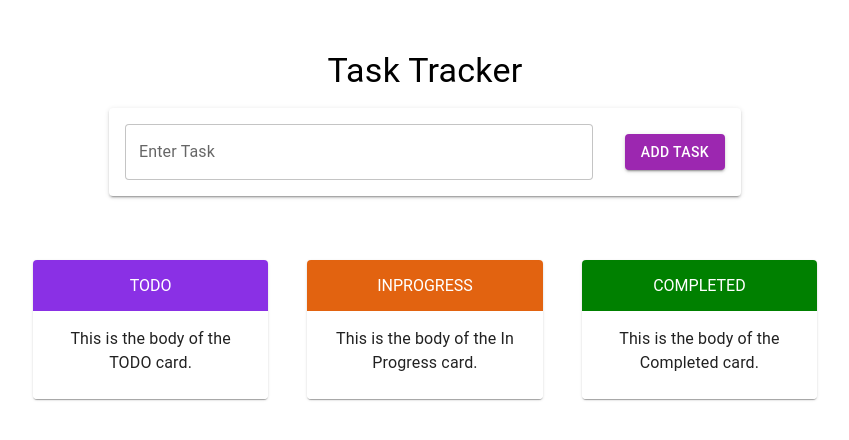
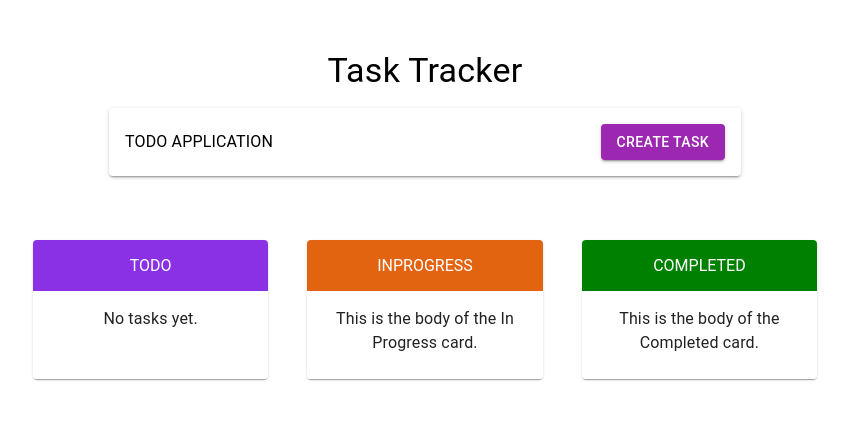
Before and after one commit to Aastha-520609/TaskTracker, a React (Vite) app: page / in a window 1280 px wide. Shown: the top 440 px of the page, without its empty margins (215-1064 px from the left). Built offline with nearby package versions, Linux system fonts and the light colour scheme.

Commit message:
made changes on create task button

```diff
--- a/src/App.jsx
+++ b/src/App.jsx
@@ -1,11 +1,9 @@
 import React from 'react';
-import CreateTask from './components/CreateTask';
 import CardLayout from './components/CardLayout';
 
 const App = () => {
   return (
     <div>
-      <CreateTask />
       <CardLayout />
     </div>
   );
--- a/src/components/CardLayout.jsx
+++ b/src/components/CardLayout.jsx
@@ -1,5 +1,6 @@
-import React from 'react';
+import React, {useState, useEffect} from 'react';
 import { Card, CardContent, Typography, styled } from '@mui/material';
+import CreateTask from './CreateTask';
 
 const CardWrapper = styled('div')({
   display: 'flex',
@@ -31,15 +32,30 @@ const BodySection = styled(CardContent)(({ theme }) => ({
 }));
 
 const CardLayout = () => {
+  const [tasks, setTasks] = useState([]);
+
+  const addTask = (task) => {
+    setTasks([...tasks, task]);
+  };
+
   return (
+    <div>
+        <CreateTask addTask={addTask} />
+
         <CardWrapper>
             <StyledCard>
             <HeadingSection bgColor="#8A30E5"> TODO
             </HeadingSection>
             <BodySection>
-          <Typography variant="body1">
-            This is the body of the TODO card.
+                {tasks.length > 0 ? (
+                    tasks.map((task, index) => (
+                    <Typography key={index} variant="body1">
+                        {task}
                     </Typography>
+                    ))
+                ) : (
+                    <Typography variant="body1">No tasks yet.</Typography>
+                )}
                 </BodySection>
             </StyledCard>
 
@@ -63,6 +79,7 @@ const CardLayout = () => {
             </BodySection>
             </StyledCard>
         </CardWrapper>
+    </div>
   );
 };
 
--- a/src/components/CreateTask.jsx
+++ b/src/components/CreateTask.jsx
@@ -1,4 +1,4 @@
-import React from 'react';
+import React, {useState} from 'react';
 import { TextField, styled, Box, Typography, Button } from '@mui/material';
 
 const Container = styled(Box)(({ theme }) => ({
@@ -20,34 +20,36 @@ const InputWrapper = styled(Box)(({ theme }) => ({
   display: 'flex',
   alignItems: 'center',
   gap: '16px',
+  justifyContent: 'space-between'
 }));
 
-const StyledTextField = styled(TextField)(({ theme }) => ({
-  flex: 1,
-  marginRight: '16px',
-  '& .MuiOutlinedInput-root': {
-    borderRadius: theme.shape.borderRadius,
-  },
-  '& .MuiInputLabel-root': {
-    color: theme.palette.text.secondary,
-  },
-}));
+const CreateTask = ({ addTask }) => {
+    const [task, setTask] = useState('');
 
-const CreateTask = () => {
+    const handleAddTask = () => {
+        if (task.trim()) {
+          addTask(task);
+          setTask('');
+        }
+      };
+
+      const handleKeyPress = (e) => {
+        if (e.key === 'Enter') {
+          handleAddTask();
+        }
+    };
+
   return (
     <Container>
       <Typography variant="h4" sx={{ mb: 2 }}>
         Task Tracker
       </Typography>
       <InputWrapper>
-        <StyledTextField
-          id="outlined-task"
-          label="Enter Task"
-          variant="outlined"
-          fullWidth
-        />
-        <Button variant="contained" color="secondary">
-          Add Task
+        <Typography variant="body1">
+          TODO APPLICATION
+        </Typography>
+        <Button variant="contained" color="secondary" onClick={handleAddTask}>
+          Create Task
         </Button>
       </InputWrapper>
     </Container>
```
Lines whose indentation alone changed are shown as unchanged.
